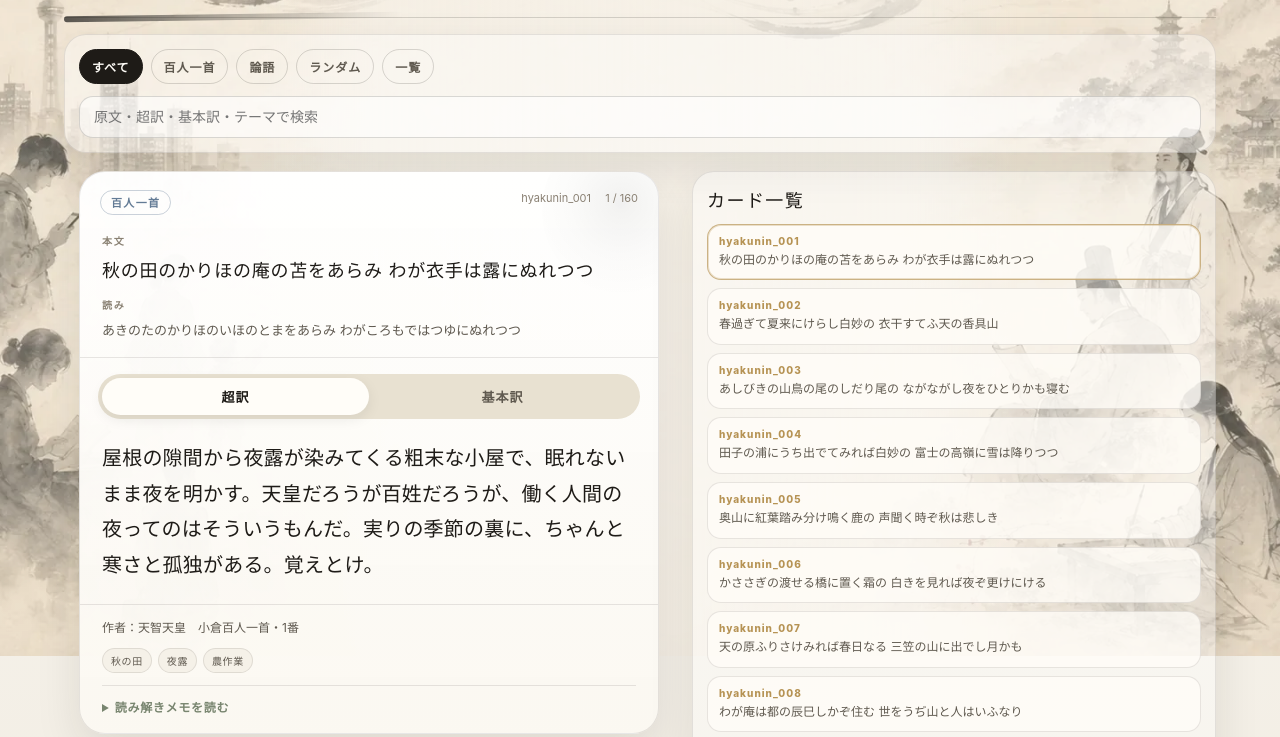
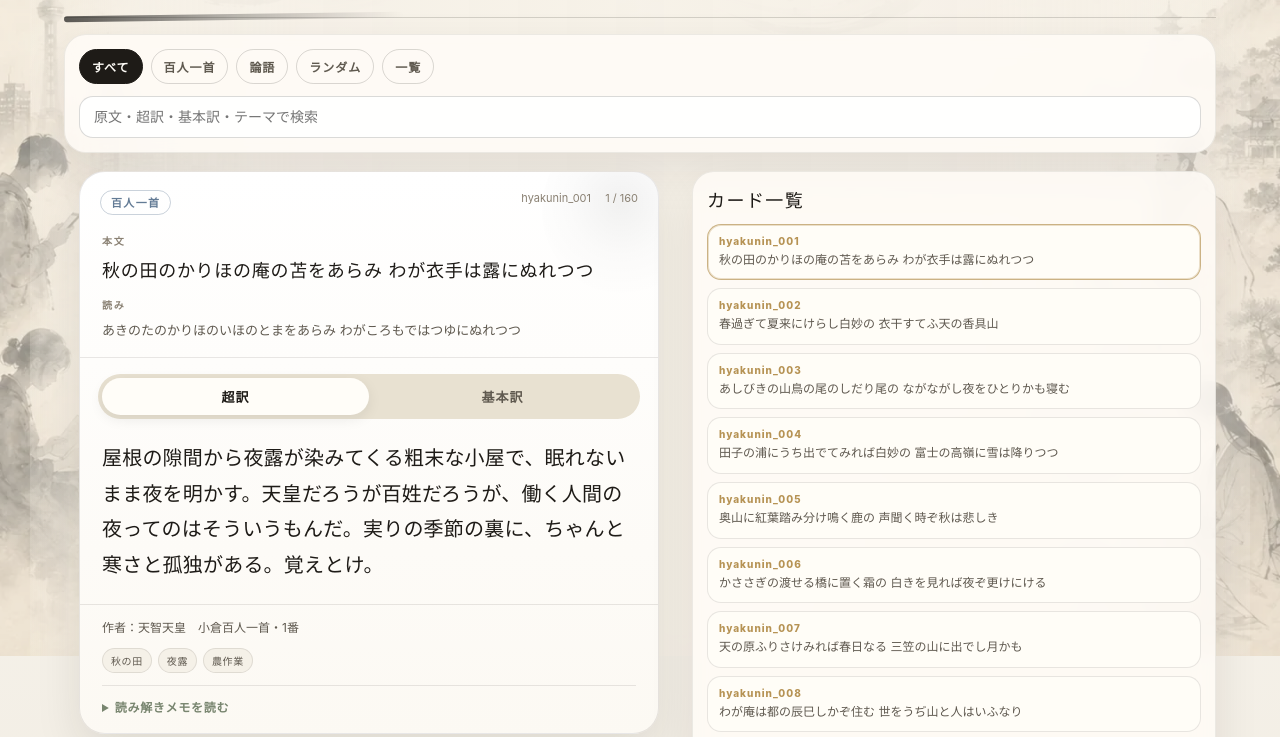
Before and after one commit to memetomamoru-maker/kokonsho, a plain HTML site: page index.html in a window 1280 px wide. Shown: the part 144-881 px from the top of the page. Drawn offline with Linux system fonts and the light colour scheme.

Commit message:
Add files via upload

```diff
--- a/index.html
+++ b/index.html
@@ -93,13 +93,13 @@ body::after{
 .copy{margin:8px 0 0;font-family:var(--serif);font-size:18px;letter-spacing:.05em}
 .subcopy{margin:10px 0 0;color:var(--sub);font-size:12px;letter-spacing:.08em;line-height:1.8}
 .stats{display:flex;gap:10px}
-.stat{min-width:90px;padding:10px 14px;border:1px solid var(--line2);border-radius:16px;background:rgba(255,255,255,.34)}
+.stat{min-width:90px;padding:10px 14px;border:1px solid var(--line2);border-radius:16px;background:rgba(255,255,255,.58)}
 .stat b{display:block;font-family:var(--serif);font-size:23px;font-weight:500}
 .stat span{display:block;color:var(--muted);font-size:10px;letter-spacing:.14em;margin-top:2px}
 
 .controls{
   display:grid;gap:12px;padding:14px;margin-bottom:18px;
-  border:1px solid var(--line);border-radius:22px;background:rgba(255,255,255,.38);box-shadow:var(--shadow)
+  border:1px solid var(--line);border-radius:22px;background:rgba(255,252,247,.84);backdrop-filter: blur(10px);-webkit-backdrop-filter: blur(10px);box-shadow:0 18px 46px rgba(30,27,23,.09)
 }
 .controlTop{display:flex;gap:8px;flex-wrap:wrap}
 .chip,.ghostBtn{
@@ -107,11 +107,11 @@ body::after{
   padding:8px 12px;font-size:12px;font-weight:800;letter-spacing:.08em;cursor:pointer
 }
 .chip.active{background:var(--ink);color:var(--paper);border-color:var(--ink)}
-.search{width:100%;height:42px;border:1px solid var(--line2);border-radius:14px;background:rgba(255,255,255,.56);padding:0 14px;font:14px var(--sans)}
+.search{width:100%;height:42px;border:1px solid var(--line2);border-radius:14px;background:rgba(255,255,255,.88);padding:0 14px;font:14px var(--sans)}
 
 .layout{display:grid;grid-template-columns:1fr;gap:18px;align-items:start}
 .card{
-  width:min(100%,580px);margin:0 auto;background:linear-gradient(180deg,rgba(255,255,255,.96),rgba(251,248,241,.98));
+  width:min(100%,580px);margin:0 auto;background:linear-gradient(180deg,rgba(255,255,255,.988),rgba(252,249,243,.99));
   border:1px solid var(--line);border-radius:26px;box-shadow:var(--shadow);overflow:hidden;position:relative
 }
 .card::before{
@@ -144,14 +144,14 @@ summary{cursor:pointer;color:var(--green);font-size:12px;font-weight:800;letter-
 
 .side{
   display:none;padding:14px;max-height:760px;overflow:auto;overflow-x:hidden;
-  border:1px solid var(--line);border-radius:22px;background:rgba(255,255,255,.38);box-shadow:var(--shadow)
+  border:1px solid var(--line);border-radius:22px;background:rgba(255,252,247,.84);backdrop-filter: blur(10px);-webkit-backdrop-filter: blur(10px);box-shadow:0 18px 46px rgba(30,27,23,.09)
 }
 .side.open{display:block}
 .side h2{margin:0 0 12px;font-family:var(--serif);font-size:18px;font-weight:500;letter-spacing:.08em}
 .list{display:grid;gap:8px;min-width:0}
 .item{
   min-width:0;padding:10px 11px;border:1px solid var(--line);border-radius:14px;
-  background:rgba(255,253,248,.78);cursor:pointer;overflow:hidden
+  background:rgba(255,253,248,.94);cursor:pointer;overflow:hidden
 }
 .item.active{border-color:rgba(182,147,84,.7);box-shadow:inset 0 0 0 1px rgba(182,147,84,.28)}
 .iid{font-size:10px;color:var(--gold);font-weight:800;letter-spacing:.1em;margin-bottom:4px}
@@ -163,7 +163,7 @@ summary{cursor:pointer;color:var(--green);font-size:12px;font-weight:800;letter-
 .bottomNav{
   position:fixed;left:12px;right:12px;bottom:max(12px,env(safe-area-inset-bottom));z-index:60;
   max-width:580px;margin:0 auto;padding:8px;display:grid;grid-template-columns:1fr 1fr 1fr;gap:8px;
-  border:1px solid var(--line2);border-radius:18px;background:rgba(255,253,248,.96);box-shadow:0 16px 42px rgba(30,27,23,.16)
+  border:1px solid var(--line2);border-radius:18px;background:rgba(255,253,248,.98);box-shadow:0 16px 42px rgba(30,27,23,.14)
 }
 .bottomNav button{
   border:0;border-radius:13px;padding:12px 8px;background:rgba(30,27,23,.06);
@@ -207,7 +207,7 @@ summary{cursor:pointer;color:var(--green);font-size:12px;font-weight:800;letter-
     background-repeat: no-repeat;
     background-position: center center;
     background-size: cover;
-    opacity: .74;
+    opacity: .52;
   }
 
   .centerVeil {
@@ -216,32 +216,40 @@ summary{cursor:pointer;color:var(--green);font-size:12px;font-weight:800;letter-
     top: 0;
     bottom: 0;
     left: 50%;
-    width: min(760px, 64vw);
+    width: min(1220px, calc(100vw - 56px));
     transform: translateX(-50%);
     z-index: 1;
     pointer-events: none;
     background: linear-gradient(
       90deg,
-      rgba(246,241,232,0),
-      rgba(246,241,232,.72) 15%,
-      rgba(246,241,232,.86) 50%,
-      rgba(246,241,232,.72) 85%,
-      rgba(246,241,232,0)
+      rgba(246,241,232,.20),
+      rgba(246,241,232,.84) 9%,
+      rgba(246,241,232,.94) 22%,
+      rgba(246,241,232,.97) 50%,
+      rgba(246,241,232,.94) 78%,
+      rgba(246,241,232,.84) 91%,
+      rgba(246,241,232,.20)
     );
   }
 
-  .app,
   .wrap,
-  header,
-  main,
-  .bottomNav,
-  .sheet,
+  .head,
+  .controls,
+  .layout,
   .card,
-  .controls,
-  .panel,
-  .side {
+  .side,
+  .bottomNav {
     position: relative;
     z-index: 2;
+  }
+
+  .head {
+    padding-inline: 8px;
+  }
+
+  .controls,
+  .side {
+    border-color: rgba(30,27,23,.08);
   }
 
   body {
```
Also changed, not shown: package_report.txt, 1 other file.
